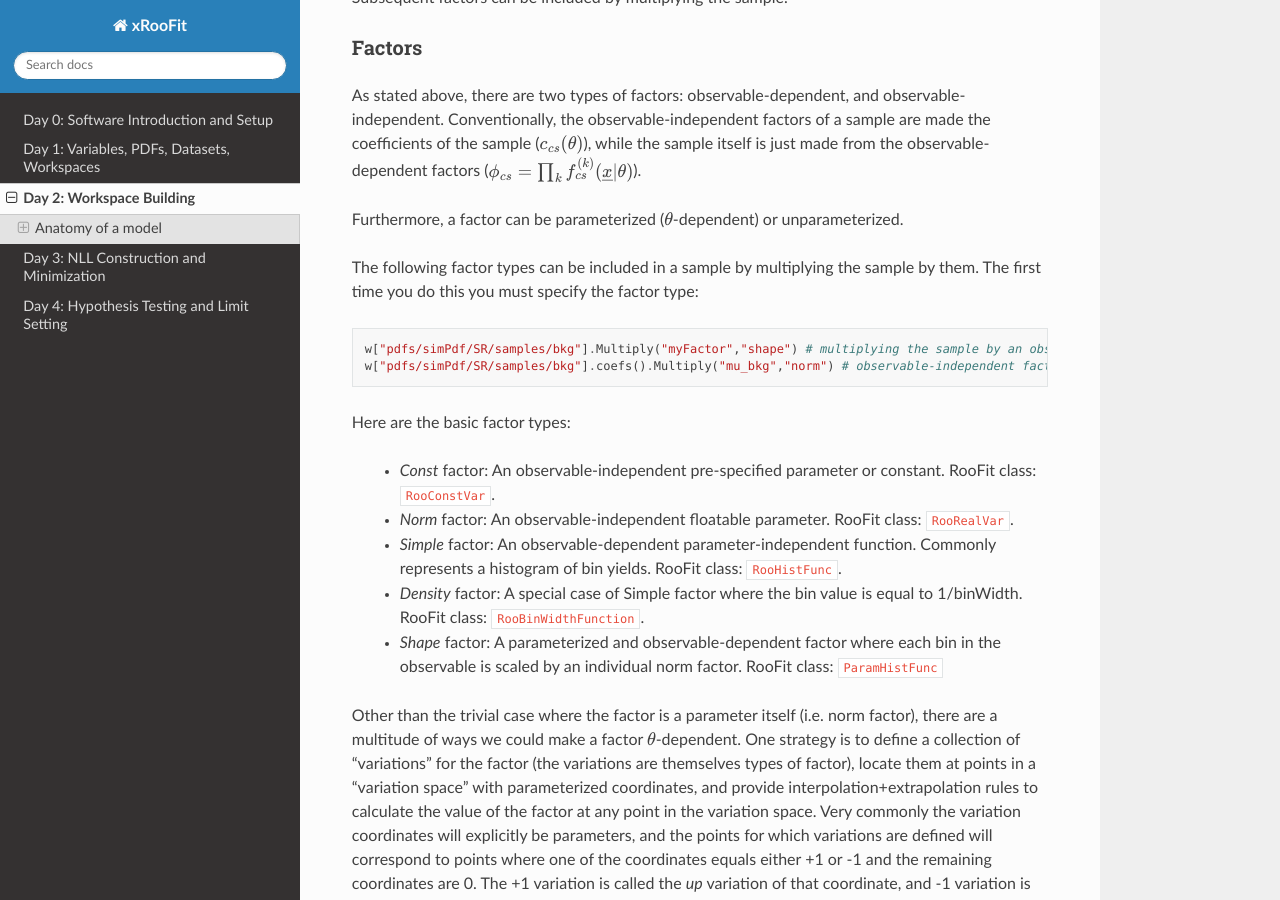
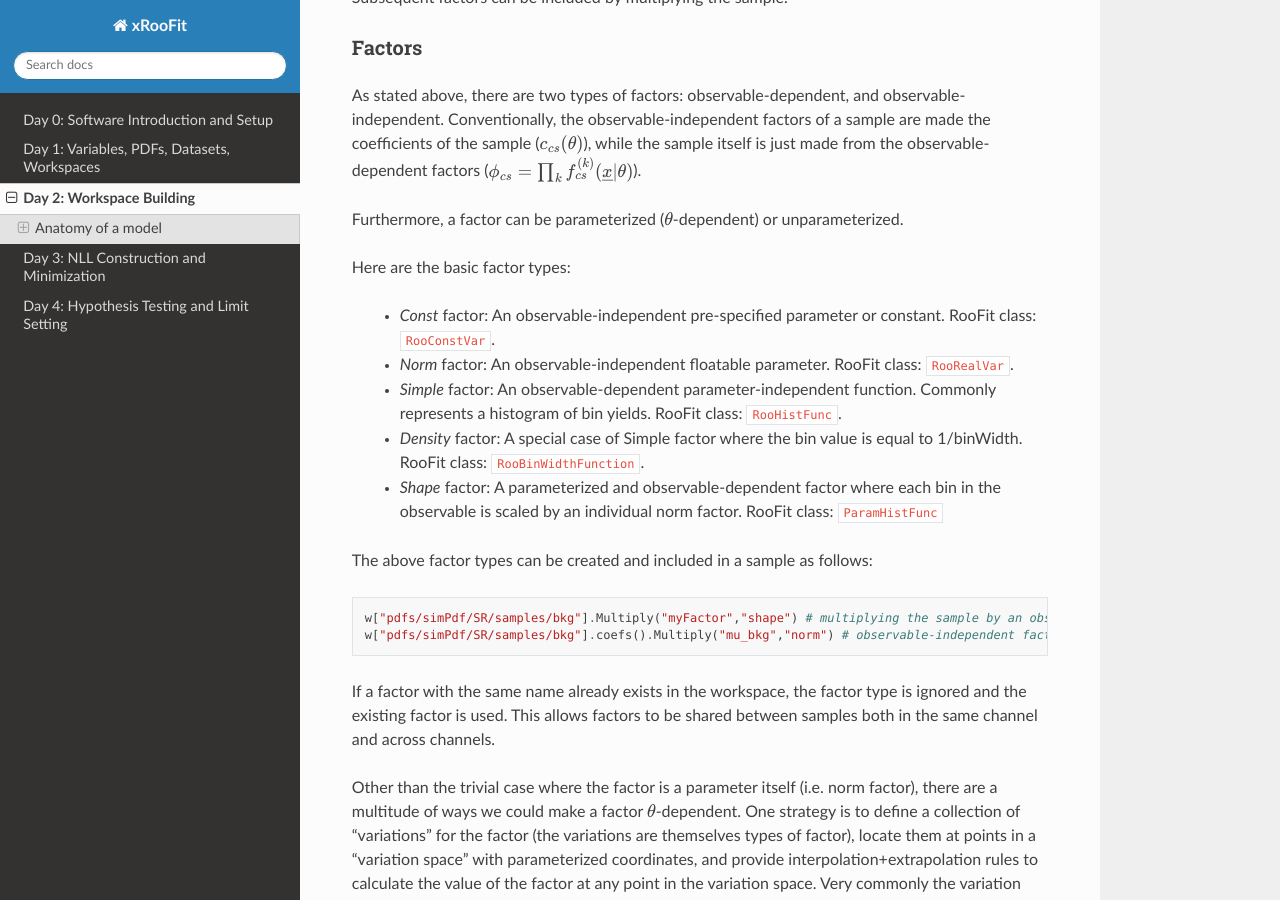
Before and after one commit to will-cern/xroofit-readthedocs, a Sphinx documentation site: the page built from docs/source/workspaceBuilding.rst, in a window 1280 px wide and 900 px high, scrolled down 2586 px. Built offline with Sphinx 7.4.7 and the Read the Docs theme 3.1.0, drawn with Linux system fonts in a browser that asks for light colours.

Commit message:
Update workspaceBuilding.rst

```diff
--- a/docs/source/workspaceBuilding.rst
+++ b/docs/source/workspaceBuilding.rst
@@ -96,13 +96,6 @@ As stated above, there are two types of factors: observable-dependent, and obser
 
 Furthermore, a factor can be parameterized (:math:`\theta`-dependent) or unparameterized.
 
-The following factor types can be included in a sample by multiplying the sample by them. The first time you do this you must specify the factor type:
-
-.. code-block:: python
-
-  w["pdfs/simPdf/SR/samples/bkg"].Multiply("myFactor","shape") # multiplying the sample by an observable-depdenent factor type
-  w["pdfs/simPdf/SR/samples/bkg"].coefs().Multiply("mu_bkg","norm") # observable-independent factors conventionally go in as coefficients
-
 Here are the basic factor types:
 
   * `Const` factor: An observable-independent pre-specified parameter or constant. RooFit class: ``RooConstVar``.
@@ -110,6 +103,15 @@ Here are the basic factor types:
   * `Simple` factor: An observable-dependent parameter-independent function. Commonly represents a histogram of bin yields. RooFit class: ``RooHistFunc``.
   * `Density` factor: A special case of Simple factor where the bin value is equal to 1/binWidth. RooFit class: ``RooBinWidthFunction``.
   * `Shape` factor: A parameterized and observable-dependent factor where each bin in the observable is scaled by an individual norm factor. RooFit class: ``ParamHistFunc``
+
+The above factor types can be created and included in a sample as follows:
+
+.. code-block:: python
+
+  w["pdfs/simPdf/SR/samples/bkg"].Multiply("myFactor","shape") # multiplying the sample by an observable-depdenent factor type
+  w["pdfs/simPdf/SR/samples/bkg"].coefs().Multiply("mu_bkg","norm") # observable-independent factors conventionally go in as coefficients
+
+If a factor with the same name already exists in the workspace, the factor type is ignored and the existing factor is used. This allows factors to be shared between samples both in the same channel and across channels.
 
 Other than the trivial case where the factor is a parameter itself (i.e. norm factor), there are a multitude of ways we could make a factor :math:`\theta`-dependent. One strategy is to define a collection of "variations" for the factor (the variations are themselves types of factor), locate them at points in a "variation space" with parameterized coordinates, and provide interpolation+extrapolation rules to calculate the value of the factor at any point in the variation space. Very commonly the variation coordinates will explicitly be parameters, and the points for which variations are defined will correspond to points where one of the coordinates equals either +1 or -1 and the remaining coordinates are 0. The +1 variation is called the `up` variation of that coordinate, and -1 variation is the `down` variation. Additionally the point where all the coordinates are 0 will be known as the "nominal" variation.
 
```
